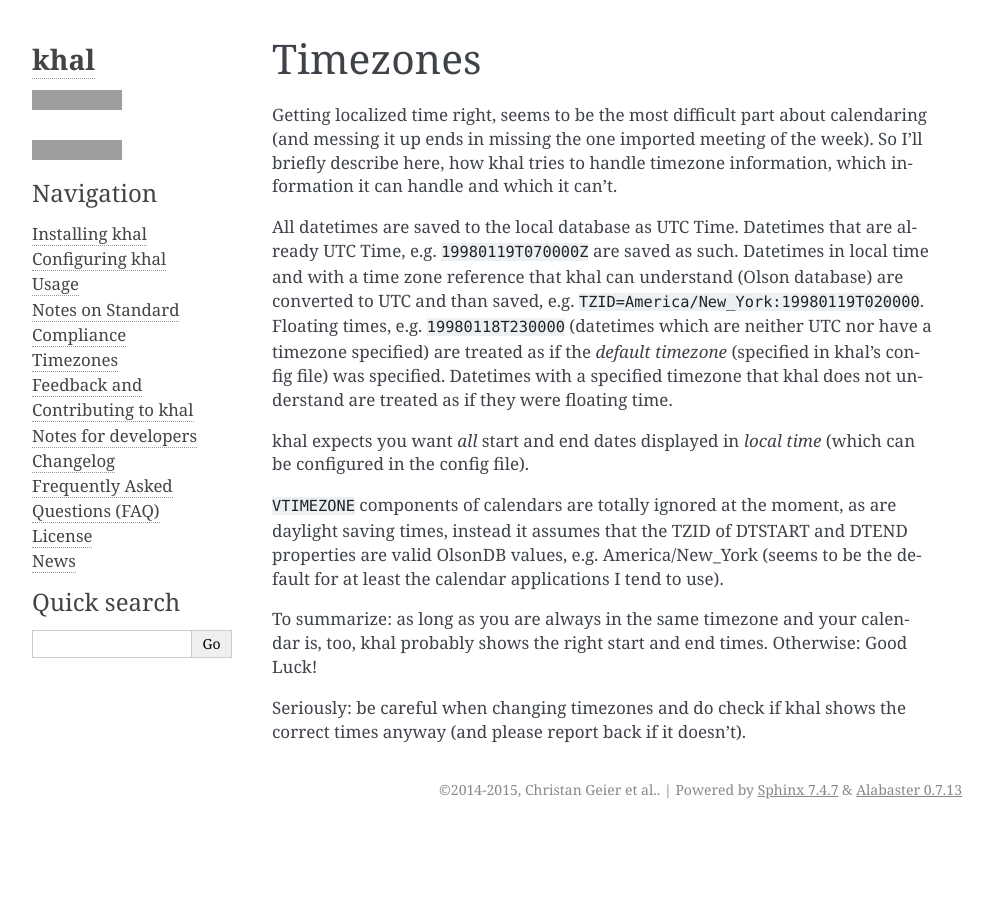
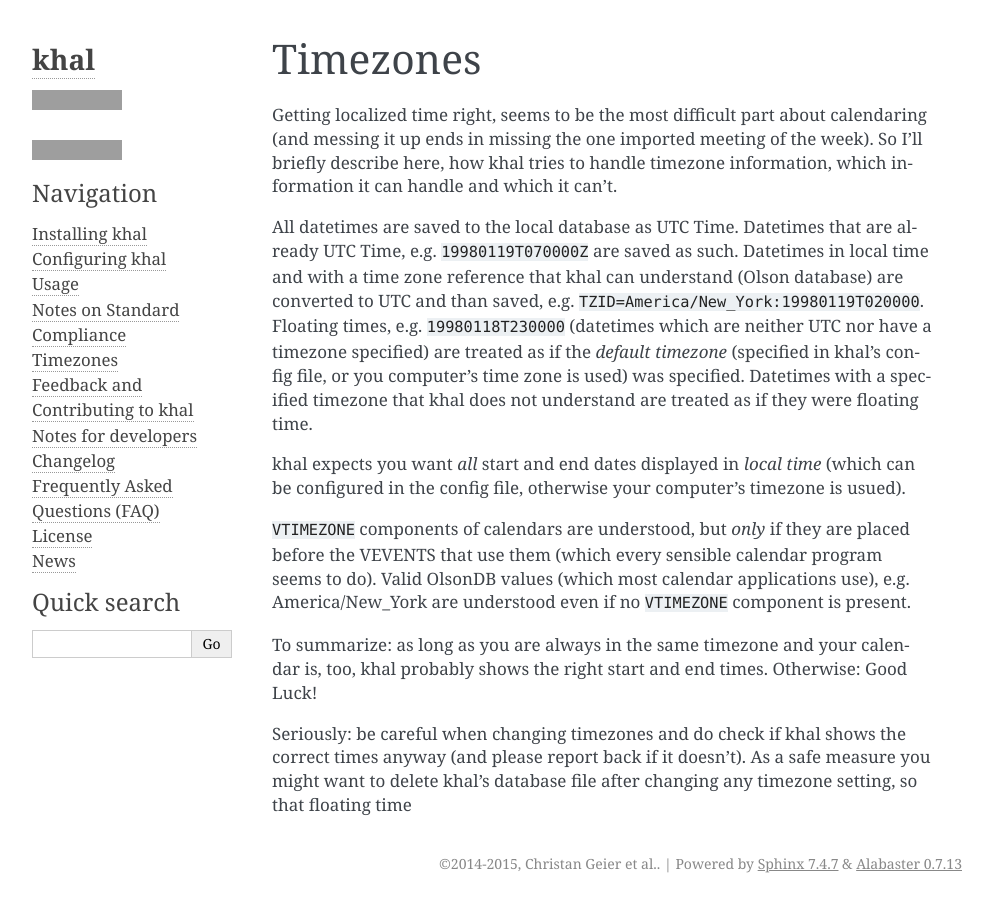
Before and after one commit to pimutils/khal, a Sphinx documentation site: the page built from doc/source/timezones.rst, in a window 1280 px wide, cut to the strip 0-903 px from the top of the page. Shown: the whole strip, without its empty margins (148-1141 px from the left). Built offline with Sphinx 7.4.7, drawn with Linux system fonts in a browser that asks for light colours; the version number could not be read and is left out; grey boxes are pictures that could not be loaded.

Commit message:
updated notes on timezones

```diff
--- a/doc/source/timezones.rst
+++ b/doc/source/timezones.rst
@@ -11,21 +11,26 @@
 database) are converted to UTC and than saved, e.g.
 ``TZID=America/New_York:19980119T020000``.  Floating times, e.g.
 ``19980118T230000`` (datetimes which are neither UTC nor have a timezone
-specified) are treated as if the *default timezone* (specified in khal's config
-file) was specified. Datetimes with a specified timezone that khal does not
-understand are treated as if they were floating time.
+specified) are treated as if the *default timezone* (specified in khal's
+config file, or you computer's time zone is used) was specified. Datetimes
+with a specified timezone that khal does not understand are treated as if they
+were floating time.
 
 khal expects you want *all* start and end dates displayed in *local time*
-(which can be configured in the config file).
+(which can be configured in the config file, otherwise your computer's
+timezone is usued).
 
-``VTIMEZONE`` components of calendars are totally ignored at the moment, as are
-daylight saving times, instead it assumes that the TZID of DTSTART and DTEND
-properties are valid OlsonDB values, e.g. America/New_York (seems to be the
-default for at least the calendar applications I tend to use).
+``VTIMEZONE`` components of calendars are understood, but *only* if they are
+placed before the VEVENTS that use them (which every sensible calendar program
+seems to do). Valid OlsonDB values (which most calendar applications use),
+e.g. America/New_York are understood even if no ``VTIMEZONE`` component is
+present.
 
 To summarize: as long as you are always in the same timezone and your calendar
 is, too, khal probably shows the right start and end times. Otherwise: Good
 Luck!
 
 Seriously: be careful when changing timezones and do check if khal shows the
-correct times anyway (and please report back if it doesn't).
+correct times anyway (and please report back if it doesn't). As a safe measure
+you might want to delete khal's database file after changing any timezone
+setting, so that floating time
```
